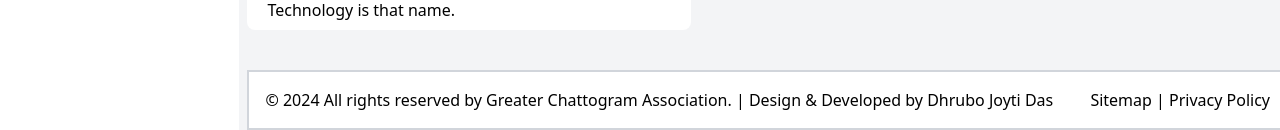
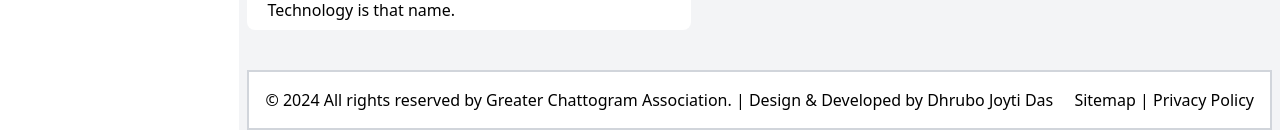
Before and after one commit to mehedikhan3281/wb-software-task, a Next.js app: page / in a window 1280 px wide. Shown: the part 2156-2286 px from the top of the page. Built offline with nearby package versions, Linux system fonts and the light colour scheme.

Commit message:
Footer Adjust

```diff
--- a/src/components/Footer.jsx
+++ b/src/components/Footer.jsx
@@ -2,8 +2,8 @@
 
 export default function Footer() {
     return (
-      <footer className="flex items-center justify-between text-black p-4 mt-6 text-center border-2 border-solid
-       bg-white mx-2 border-gray-300 w-full">
+      <footer className="flex flex-col md:flex-row md:items-center md:justify-between gap-4 text-black p-4 mt-6 text-center border-2 border-solid
+       bg-white mx-2 border-gray-300">
         <p>© 2024 All rights reserved by Greater Chattogram Association. | Design & Developed by Dhrubo Joyti Das</p>
        <p>Sitemap | Privacy Policy</p>
       </footer>
```
